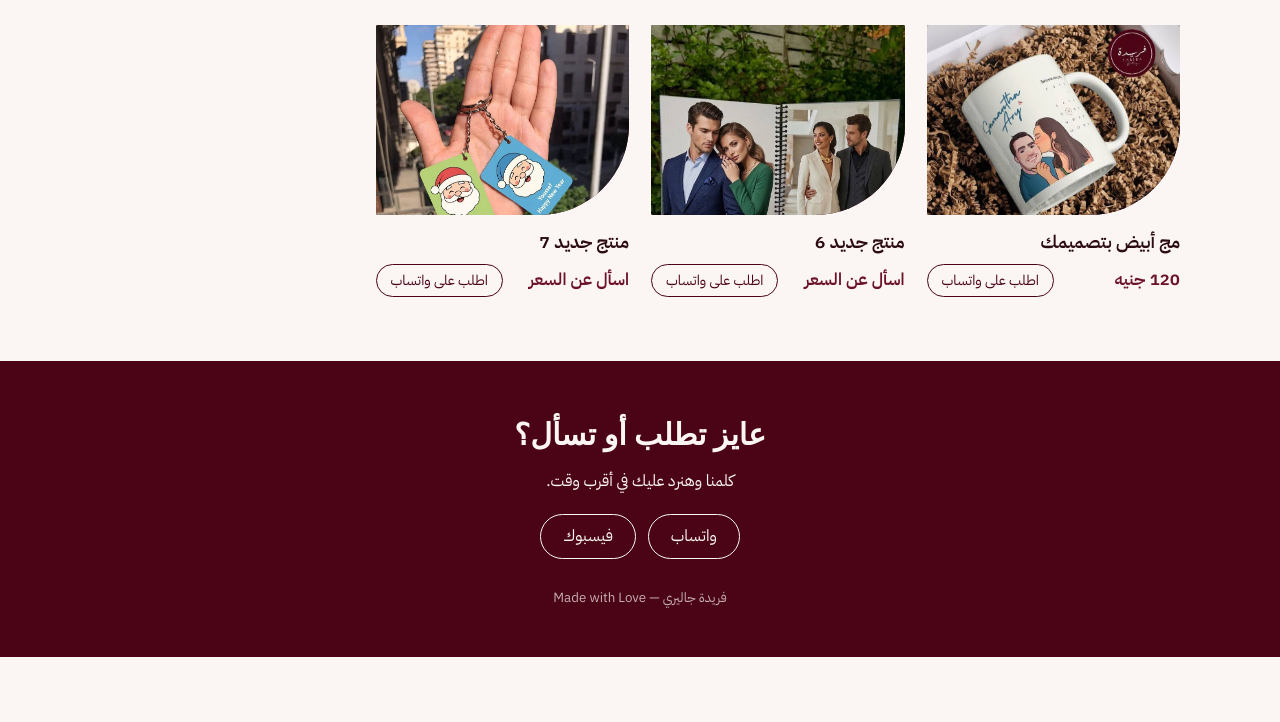
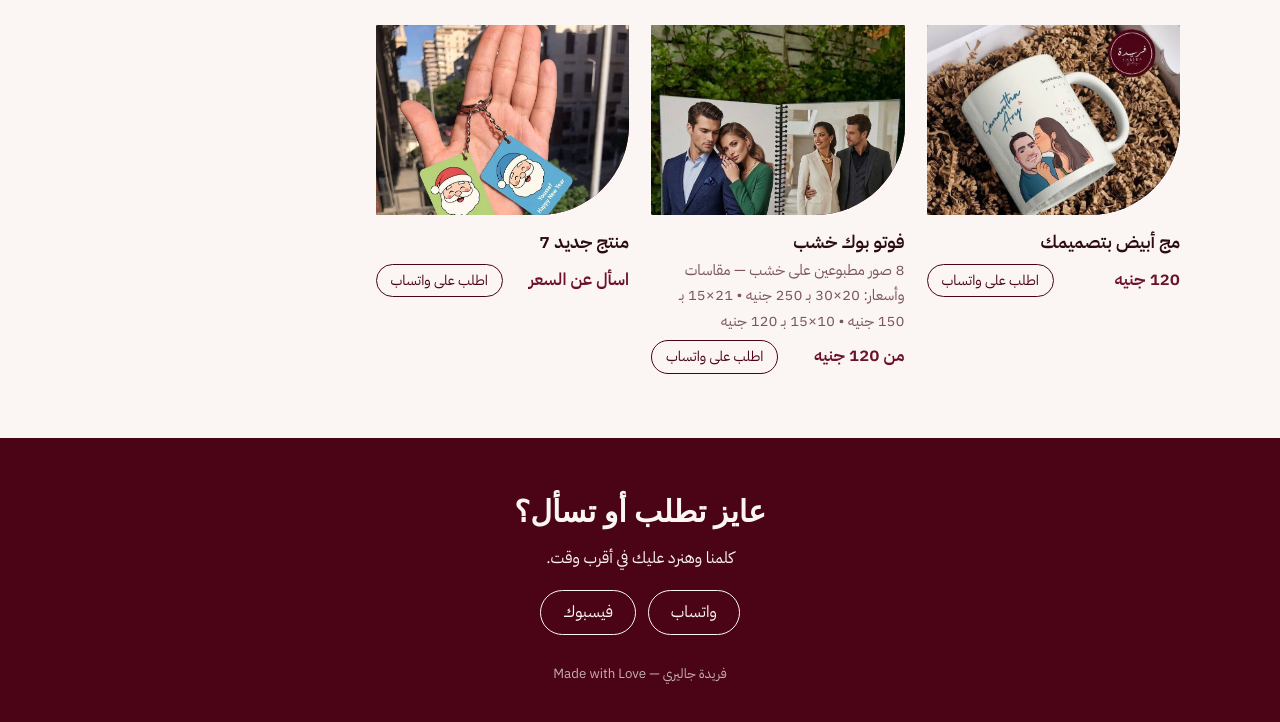
Before and after one commit to Faridagallery/Faridagallery.github.io, a plain HTML site: page index.html in a window 1280 px wide. Shown: the part 1627-2349 px from the top of the page. Before the commit the page ends 2284 px from the top, so only its background shows below. Drawn offline with Linux system fonts and the light colour scheme; a web font is replaced by a local one.

Commit message:
Add product: wooden photo book with sizes

```diff
--- a/index.html
+++ b/index.html
@@ -143,7 +143,7 @@ const PRODUCTS = [
   { name: "مج ملون بتصميمك", price: "150 جنيه", desc: "", img: "images/8.jpg", cat: "منتجات" },
   { name: "تابلوه وميداليه", price: "100 جنيه", desc: "تابلوه خشب استاند وميدالية أكلريك", img: "images/10.jpg", cat: "منتجات" },
   { name: "مج أبيض بتصميمك", price: "120 جنيه", desc: "", img: "images/89.jpg", cat: "منتجات" },
-  { name: "منتج جديد 6", price: "", desc: "", img: "images/99.jpg", cat: "منتجات" },
+  { name: "فوتو بوك خشب", price: "من 120 جنيه", desc: "8 صور مطبوعين على خشب — مقاسات وأسعار: 20×30 بـ 250 جنيه • 21×15 بـ 150 جنيه • 10×15 بـ 120 جنيه", img: "images/99.jpg", cat: "منتجات" },
   { name: "منتج جديد 7", price: "", desc: "", img: "images/999.jpg", cat: "منتجات" }
 ];
 /* ============================================== */
```
